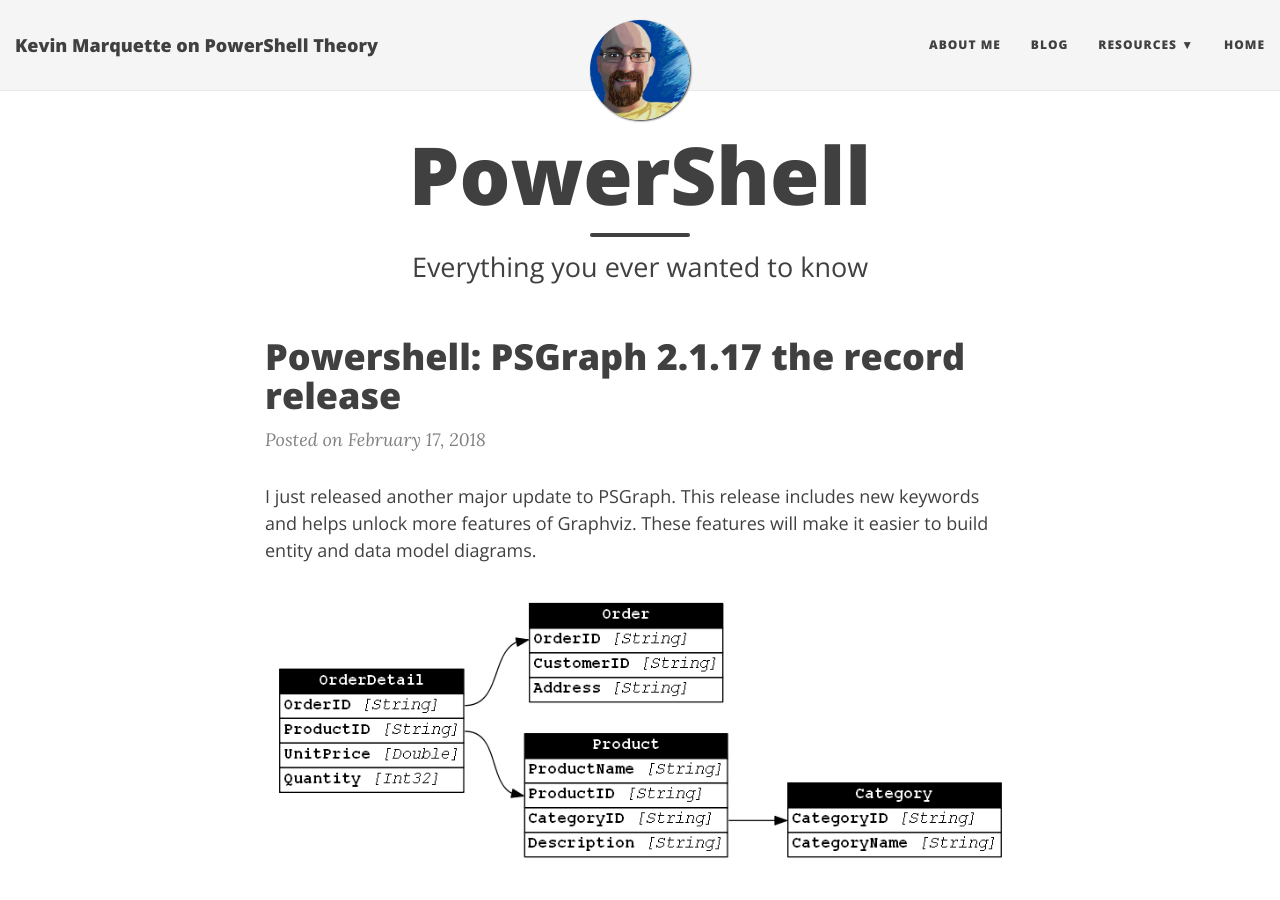
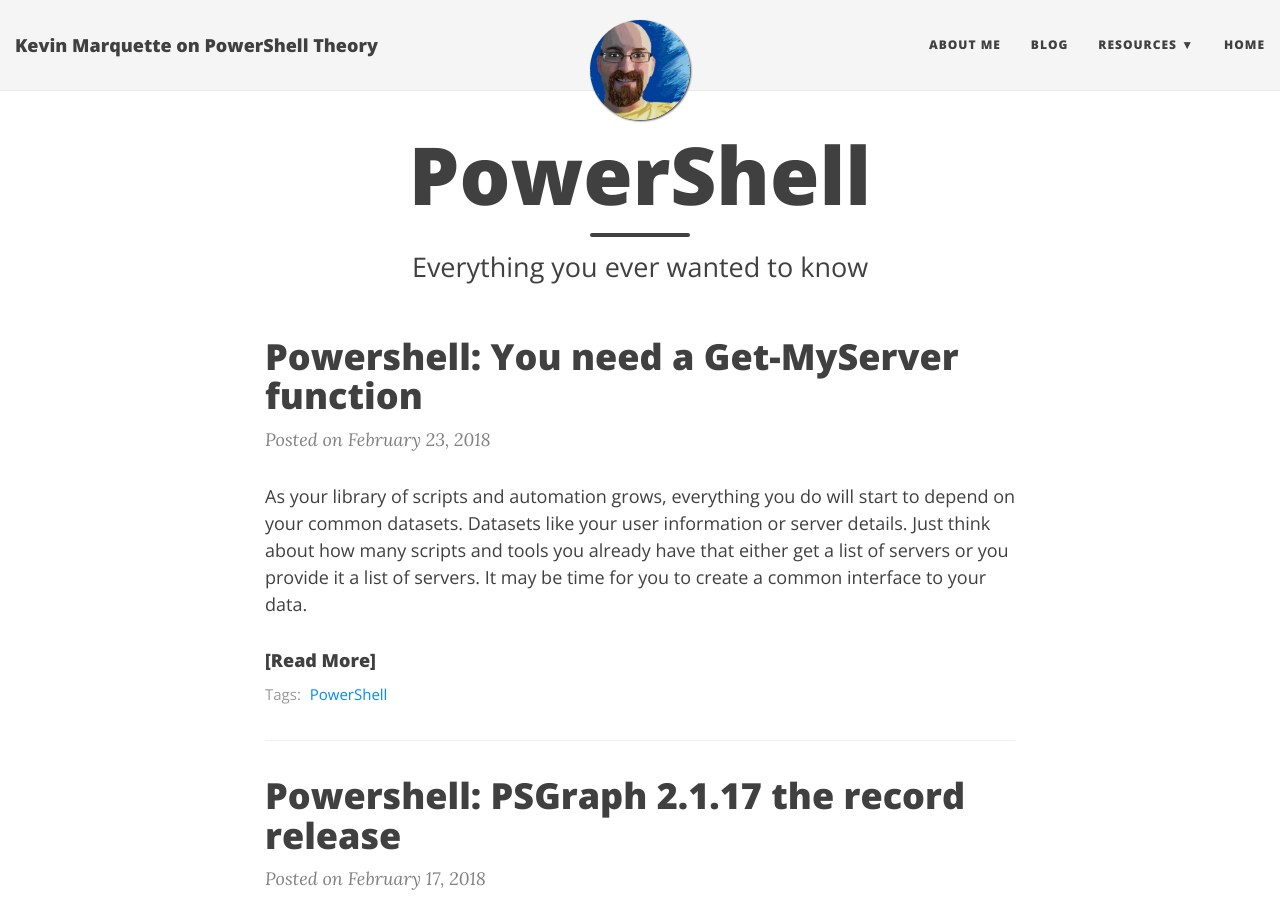
Before and after one commit to KevinMarquette/kevinmarquette.github.io, a Jekyll site: the page built from blog/index.html, in a window 1280 px wide and 900 px high. Built offline with Jekyll 4.4.1, drawn with Linux system fonts in a browser that asks for light colours; nearby versions of some CDN libraries; the list of posts is cut into pages by our own code; some of the changed text lies outside the part shown.

Commit message:
publish post about creting a data interface

```diff
--- a/_draft/2018-02-10-Powershell-Create-a-common-interface-to-your-datasets.md
+++ b/_posts/2018-02-23-Powershell-Create-a-common-interface-to-your-datasets.md
@@ -1,8 +1,9 @@
 ---
 layout: post
 title: "Powershell: You need a Get-MyServer function"
-date: 2018-02-10
+date: 2018-02-23
 tags: [PowerShell]
+share-img: "http://kevinmarquette.github.io/img/share-img/2018-02-23-Powershell-Create-a-common-interface-to-your-datasets.png"
 ---
 
 As your library of scripts and automation grows, everything you do will start to depend on your common datasets. Datasets like your user information or server details. Just think about how many scripts and tools you already have that either get a list of servers or you provide it a list of servers. It may be time for you to create a common interface to your data.
@@ -17,7 +18,7 @@
         Import-CSV $PSScriptRoot\servers.csv
     }
 
-Over time, you can add features to your function and all your future scripts will benefit from it. Adding a quick filter can make a big difference in a `Get-MyServer` function.
+Over time, you can add features to your function and all your future scripts will benefit from it. Adding a quick filter can make a big difference in your `Get-MyServer` function.
 
     function Get-MyServer
     {
@@ -31,15 +32,15 @@
 
 # Hide the details
 
-These get functions hide the implementation details from your other scripts. Your other scripts should not care where the data comes from, only that the get functions provides the needed information.
+These `Get` functions hide the implementation details from your other scripts. Your other scripts should not care where the data comes from, only that the `Get` functions provides the needed information.
 
-This allows you to change your data source much easier. You could easily switch to using Active Directory or SQL server or complex JSON files. As long as you keep the shape of the output object the same, your scripts may never know.
+This allows you to change your data source much easier. You could easily switch to using Active Directory or SQL server or complex JSON files. As long as you keep the shape of the output object the same, your scripts may never know that anthing changed.
 
 # Data at your fingertips
 
-I find it valuable having simple get functions readily available makes all my other scripts easier to write. I can't tell you how many times I reach for our `Get-MyServer` list in a given week.
+I find having simple get functions readily available makes all my other scripts easier to write. I can't tell you how many times I reach for our `Get-MyServer` list in a given week.
 
-We track additional metadata on our servers that is available in our version of `Get-MyServer`. We assign each server to a role and tag it with an environment. By exposing that info in our `Get-MyServer`, we can do queries like this:
+We track additional metadata on our servers that is available in our version of `Get-MyServer`. We assign each server to a role and tag it with an environment in our data. By exposing that info in our `Get-MyServer`, we can do queries like this:
 
     PS:> Get-MyServer -Environment Production -Role SQL
 
--- a/tags.md
+++ b/tags.md
@@ -196,6 +196,7 @@
 * 2018-01-12 [Powershell: Everything you ever wanted to know about the switch statement](/2018-01-12-Powershell-switch-statement/?utm_source=blog&utm_medium=blog&utm_content=tags)
 * 2018-01-26 [Powershell: My thoughts on the future of DSC](/2018-01-26-Powershell-Future-of-DSC/?utm_source=blog&utm_medium=blog&utm_content=tags)
 * 2018-01-28 [Powershell: Windows Defender vs PowerShell Modules, Peasecto.A](/2018-01-28-Powershell-windows-defender-peasceto-powershell/?utm_source=blog&utm_medium=blog&utm_content=tags)
+* 2018-02-23 [Powershell: You need a Get-MyServer function](/2018-02-23-Powershell-Create-a-common-interface-to-your-datasets/?utm_source=blog&utm_medium=blog&utm_content=tags)
 
 <a name='PowerShellGet'></a>
 # PowerShellGet
```
Also changed, not shown: _includes/recent-posts.md (+1 -1 lines), img/share-img/2018-02-23-Powershell-Create-a-common-interface-to-your-datasets.png (added), 1 other file.
